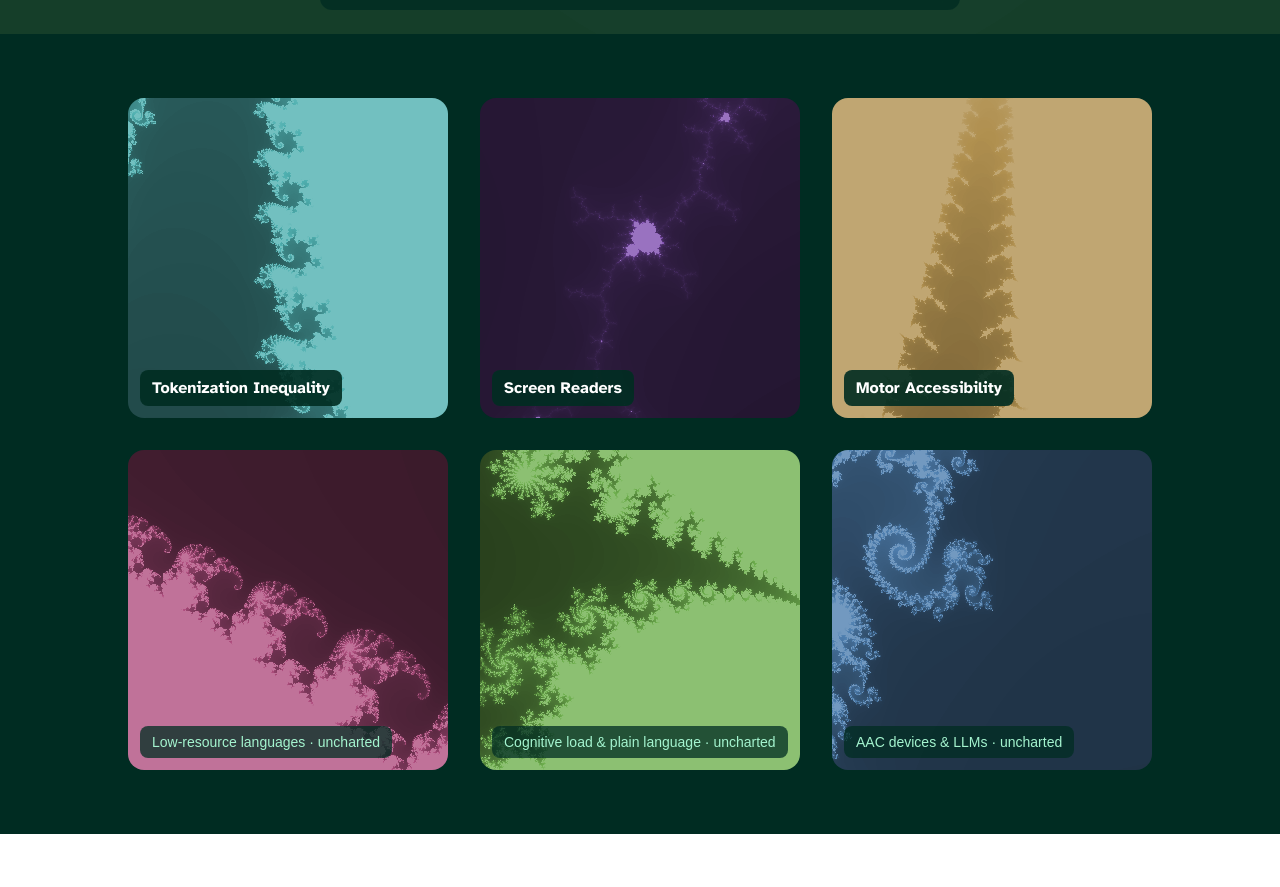
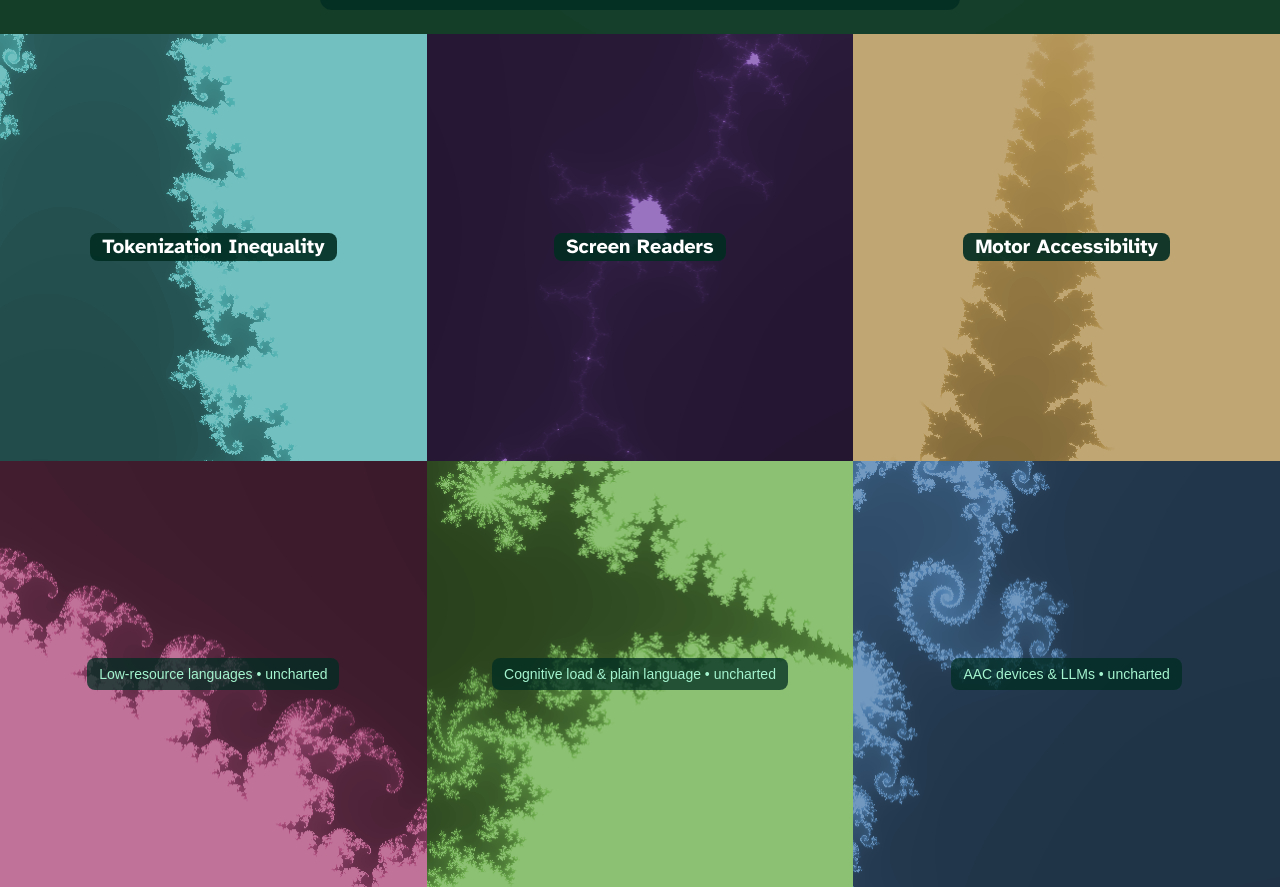
Before and after one commit to reachkristilyn/unmapped, a Next.js app: page / in a window 1280 px wide. Shown: the part 646-1533 px from the top of the page. Before the commit the page ends 1480 px from the top, so only its background shows below. Built offline with nearby package versions, Linux system fonts and the light colour scheme.

Commit message:
merge tiles

```diff
--- a/app/page.tsx
+++ b/app/page.tsx
@@ -26,19 +26,20 @@ export default function Home() {
           Essays, interviews &amp; interactive demos that explain the problems and explore better solutions.
   </p>*/}
       </div>
-      <section className="relative z-10 bg-emerald-950 px-6 py-16">
-        <ul className="mx-auto max-w-5xl grid gap-8 sm:grid-cols-2 lg:grid-cols-3 list-none">
-          {tiles.map(t => (
-            <li key={t.title} className="relative aspect-square rounded-2xl overflow-hidden">
+      <section className="relative z-10 bg-emerald-950">
+        <ul className="grid gap-0 sm:grid-cols-2 lg:grid-cols-3 list-none">          {tiles.map(t => (
+            <li key={t.title} className="relative aspect-square overflow-hidden">
               <MandelbrotTile cx={t.cx} cy={t.cy} scale={t.scale} hue={t.hue} />
               {t.href ? (
                 <a href={t.href}
-                  className="absolute bottom-3 left-3 rounded-lg bg-emerald-950/90 px-3 py-1.5 text-white font-semibold underline-offset-4 hover:underline focus-visible:outline-2 focus-visible:outline-offset-2 focus-visible:outline-white [font-family:var(--font-atkinson)]">
-                  {t.title}
-                </a>
+                  className="absolute inset-0 flex items-center justify-center focus-visible:outline-4 focus-visible:-outline-offset-4 focus-visible:outline-white">
+                    <span className="rounded-lg bg-emerald-950/90 px-3 py1.5 text-white text-xl font-semibold [font-family:var(--font-atkinson)]">
+                      {t.title}
+                    </span>
+                    </a>
               ) : (
-                <p className="absolute bottom-3 left-3 rounded-lg bg-emerald-950/75 px-3 py-1.5 text-emerald-200 text-sm">
-                  {t.title} · uncharted
+                <p className="absolute inset-0 flex items-center justify-center">
+                  <span className="rounded-lg bg-emerald-950/75 px-3 py-1.5 text-emerald-200 text-sm">{t.title} • uncharted</span>
                 </p>
               )}
             </li>
```
